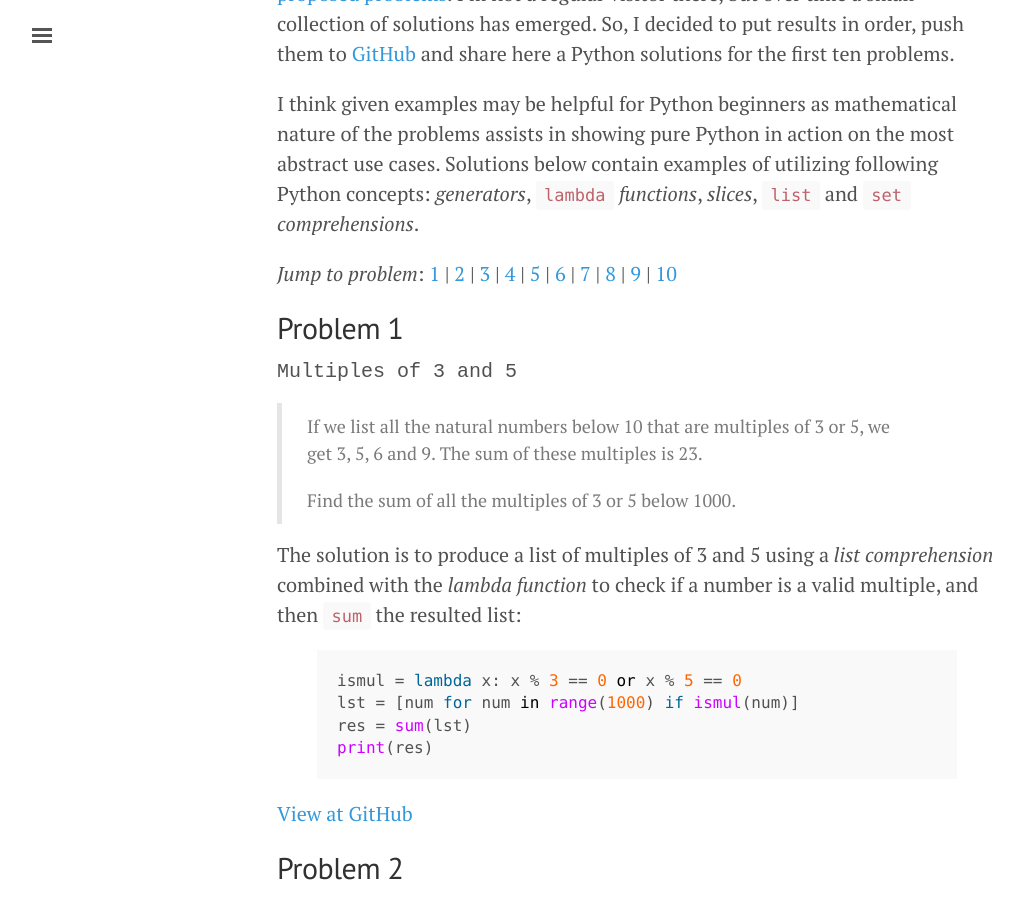
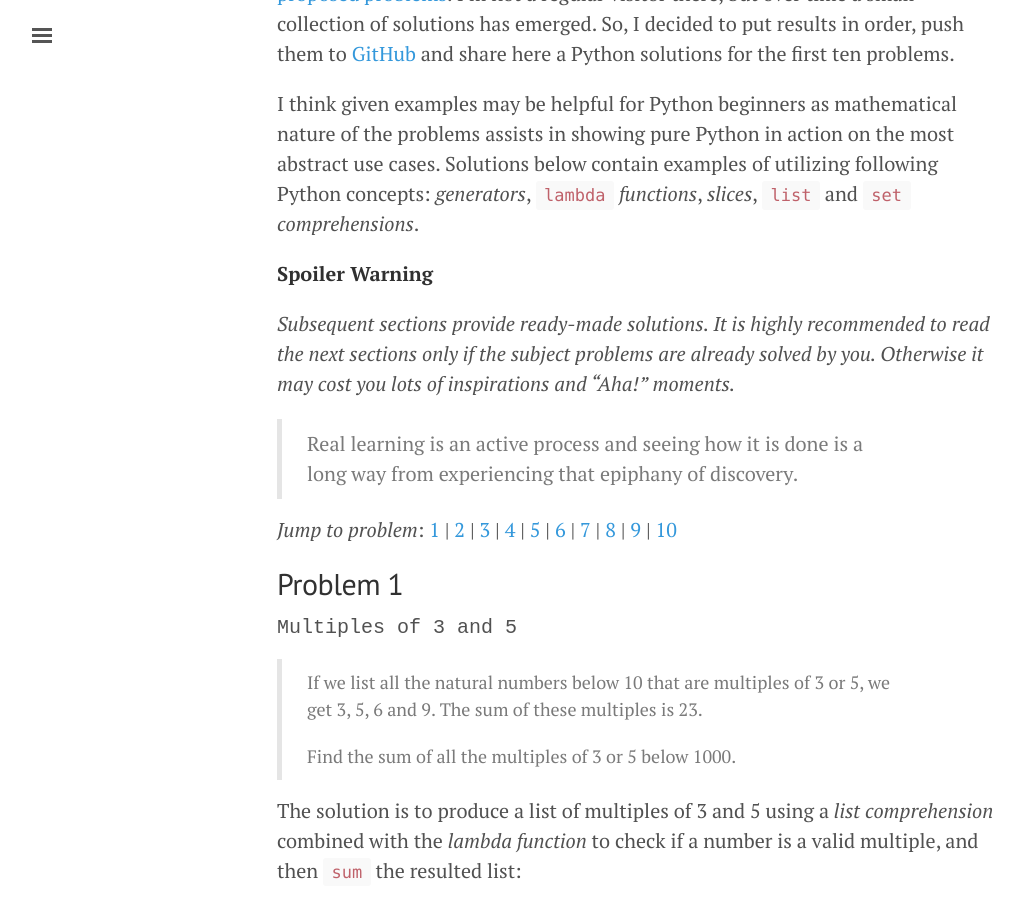
Before and after one commit to pavdmyt/pavdmyt.github.io, a Jekyll site: the page built from _posts/2016-01-13-Python-solutions-Project-Euler-01-10.md, in a window 1280 px wide and 900 px high, scrolled down 603 px. Shown: the whole window, without its empty margins (3-1026 px from the left). Built offline with Jekyll 4.4.1, drawn with Linux system fonts in a browser that asks for light colours; comment, search, counter and statistics services are not loaded.

Commit message:
Spoiler Warning added to Project Euler Solutions.

```diff
--- a/_posts/2016-01-13-Python-solutions-Project-Euler-01-10.md
+++ b/_posts/2016-01-13-Python-solutions-Project-Euler-01-10.md
@@ -13,6 +13,15 @@ Once I have found Project Euler's [website](https://projecteuler.net/) and start
 
 I think given examples may be helpful for Python beginners as mathematical nature of the problems assists in showing pure Python in action on the most abstract use cases. Solutions below contain examples of utilizing following Python concepts: *generators*, `lambda` *functions*, *slices*, `list` and `set` *comprehensions*.
 
+**Spoiler Warning**
+
+*Subsequent sections provide ready-made solutions. It is highly recommended to read the next sections only if the subject problems are already solved by you. Otherwise it may cost you lots of inspirations and "Aha!" moments.*
+
+> Real learning is an active process and seeing how it is done is a long way from experiencing that epiphany of discovery.
+
+<!--more-->
+
+
 *Jump to problem*:
 [1]({{ site.baseurl }}{{ page.url }}/#problem-1) |
 [2]({{ site.baseurl }}{{ page.url }}/#problem-2) |
@@ -24,8 +33,6 @@ I think given examples may be helpful for Python beginners as mathematical natur
 [8]({{ site.baseurl }}{{ page.url }}/#problem-8) |
 [9]({{ site.baseurl }}{{ page.url }}/#problem-9) |
 [10]({{ site.baseurl }}{{ page.url }}/#problem-10)
-
-<!--more-->
 
 
 Problem 1
```
